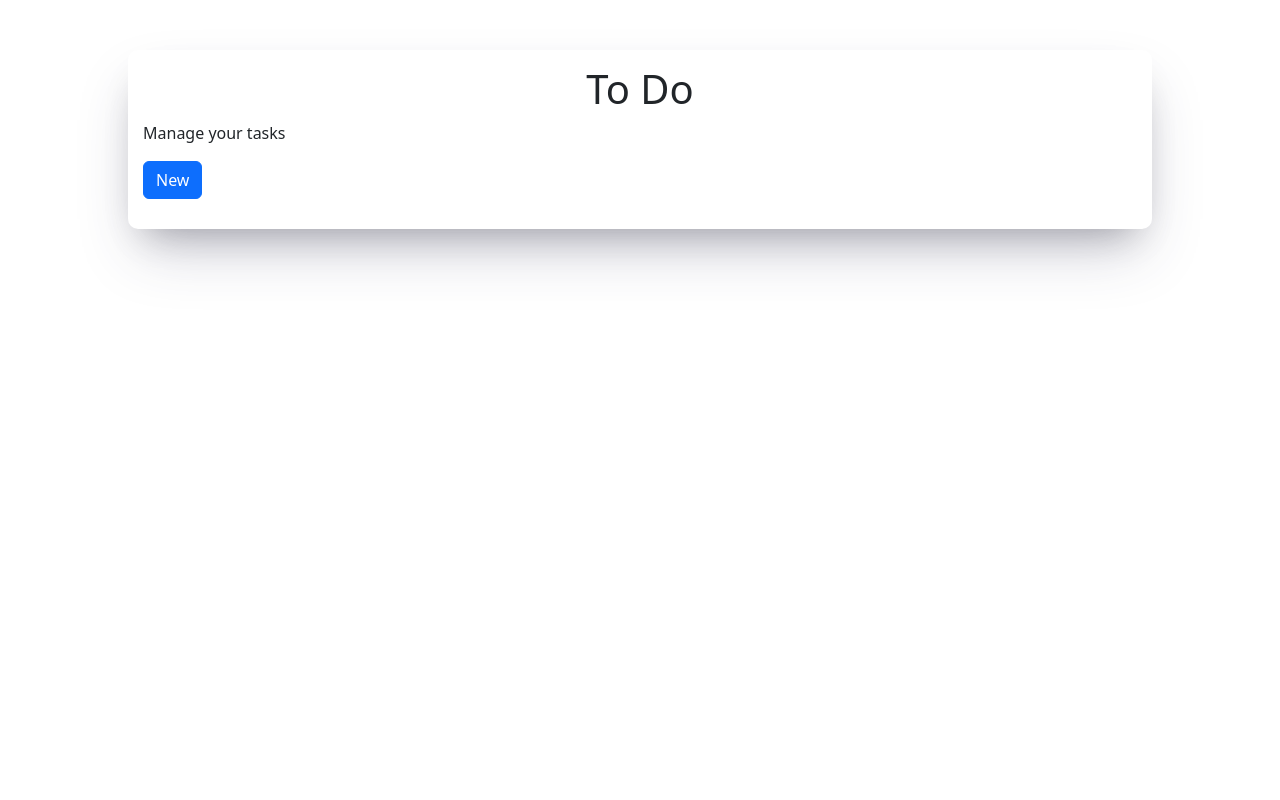
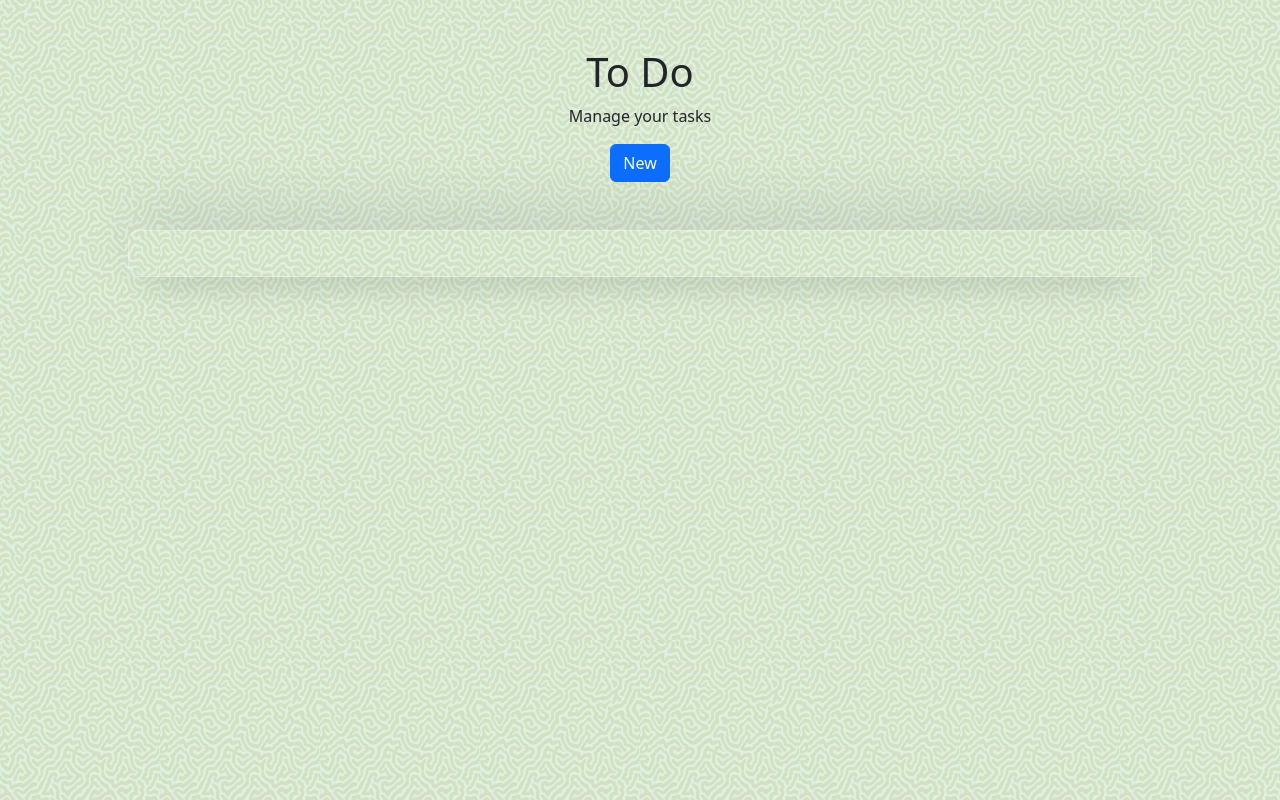
Before and after one commit to achuthvarghese/todo, a Django app: page / in a window 1280 px wide. Run offline with Django 4.2, Linux system fonts and the light colour scheme; some libraries are stand-ins or nearby versions.

Commit message:
template changes

```diff
--- a/base/static/base/css/main.css
+++ b/base/static/base/css/main.css
@@ -9,9 +9,13 @@
 
 body {
     /* background-image: radial-gradient(circle farthest-corner at 22.4% 21.7%, rgba(4, 189, 228, 1) 0%, rgba(2, 83, 185, 1) 100.2%); */
-    background-color: rgba(236, 236, 236, 0.856);
+    /* background-color: rgba(236, 236, 236, 0.856); */
     color: var(--text);
-    height: 100vh;
+    /* height: 100vh; */
+    background-image: url("/static/base/images/bg.jpeg");
+    background-size: 160px 160px;
+    background-color: #1d0000 !important;
+    background-blend-mode: difference;
 }
 
 div#main {
@@ -21,12 +25,15 @@ div#main {
 
 div#nav {
     min-height: 50px;
+    text-align: center;
 }
 
 div#content {
+    border: 1px solid #ffffff50;
     border-radius: 10px;
     padding: 15px;
-    box-shadow: rgba(50, 50, 93, 0.25) 0px 30px 60px -12px, rgba(0, 0, 0, 0.3) 0px 18px 36px -18px;
+    box-shadow: rgba(50, 50, 93, 0.25) 0px -20px 60px -12px, rgba(0, 0, 0, 0.3) 0px 18px 36px -18px;
+    backdrop-filter: blur(.7px);
 }
 
 div#content h1 {
--- a/base/templates/base/index.html
+++ b/base/templates/base/index.html
@@ -17,12 +17,13 @@
 </head>
 
 <body>
-    <div id="main">
-        <div id="nav"></div>
-        <div id="content">
+    <div id="main" class="mt-5">
+        <div id="nav" class="mb-5">
             <h1>To Do</h1>
             <p>Manage your tasks</p>
             <button class="btn btn-primary" data-bs-toggle="modal" data-bs-target="#newTaskModal">New</button>
+        </div>
+        <div id="content">
             <div id="task-items">
             </div>
         </div>
```
Also changed, not shown: base/static/base/images/bg.jpeg (added).
